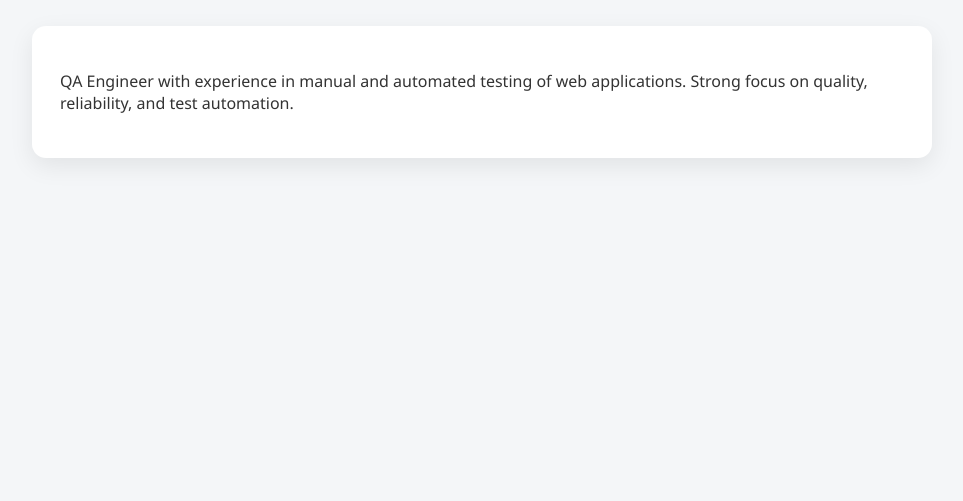
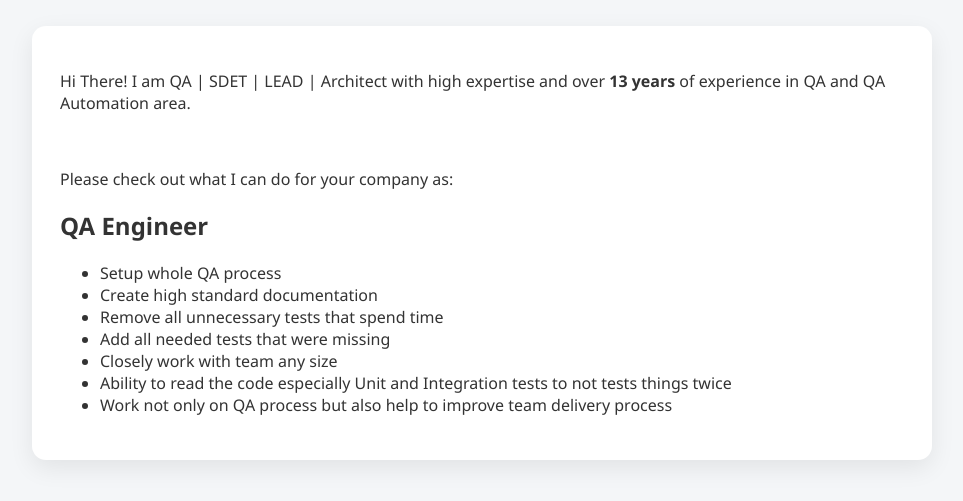
Before and after one commit to qwertypp/cv, a plain HTML site: page index.html in a window 1280 px wide. Shown: the part 189-690 px from the top of the page, without its empty margins (158-1121 px from the left). Drawn offline with Linux system fonts and the light colour scheme.

Commit message:
About tab, first commit

```diff
--- a/index.html
+++ b/index.html
@@ -194,11 +194,37 @@
     <h1 class="section-title">About</h1>
     <div class="text-card">
         <p>
-            QA Engineer with experience in manual and automated testing of web
-            applications. Strong focus on quality, reliability, and test automation.
+            Hi There! I am QA | SDET | LEAD | Architect with high expertise and over <strong><span id="experienceYears"></span> years</strong> of experience in QA and QA Automation area.
         </p>
+        <br />
+        <p>
+            Please check out what I can do for your company as:
+        </p>
+
+        <h1>QA Engineer</h1>
+        <ul>
+            <li>Setup whole QA process</li>
+            <li>Create high standard documentation</li>
+            <li>Remove all unnecessary tests that spend time</li>
+            <li>Add all needed tests that were missing</li>
+            <li>Closely work with team any size</li>
+            <li>Ability to read the code especially Unit and Integration tests to not tests things twice</li>
+            <li>Work not only on QA process but also help to improve team delivery process</li>
+        </ul>
     </div>
 </section>
+
+<script>
+    function calculateYearsFromStartYear(startYear) {
+        const currentYear = new Date().getFullYear();
+        return Math.max(0, currentYear - startYear);
+    }
+
+    const experienceStartYear = 2013;
+
+    const yearsOfExperience = calculateYearsFromStartYear(experienceStartYear);
+    document.getElementById("experienceYears").textContent = yearsOfExperience;
+</script>
 
 <!-- ===== EXPERIENCE ===== -->
 <section class="cv-section" id="experience">
```
